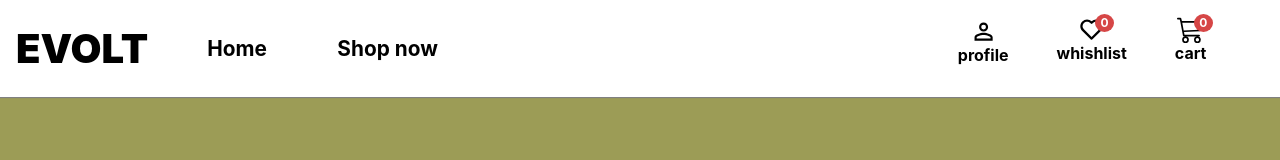
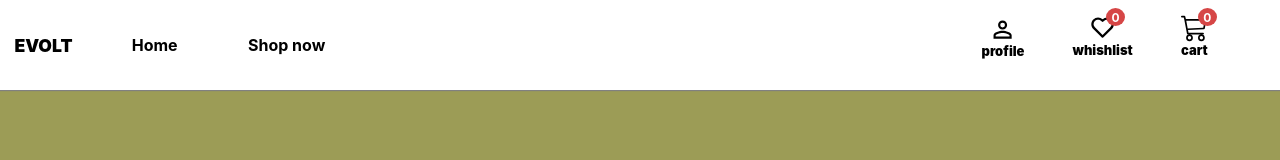
Before and after one commit to svmanjula/TrendsZone, a React (Create React App) app: page / in a window 1280 px wide. Shown: the top 160 px of the page. Built offline with nearby package versions, Linux system fonts and the light colour scheme; no server answers.

Commit message:
Revert "updated the header"
This reverts commit b79db86d18e80d349ce2c87dbd688b96151fe988.

```diff
--- a/src/Components/Header/Header.css
+++ b/src/Components/Header/Header.css
@@ -12,7 +12,7 @@
 }
 
 .brand-title {
-  font-size: 2.5rem;
+  font-size: 1.2rem;
   font-weight: bolder;
 }
 .nav-profile{
@@ -23,22 +23,20 @@
   padding-right: 5rem;
   gap: 3rem;
   align-items: center;
-  margin: 0.3rem;
+  margin: 0.2rem;
 }
 .nav-icons {
   font-size: 1.7rem;
 }
 
 .icon-type {
-  font-size: medium;
+  font-size: small;
   margin: 0;
 }
 .nav-element {
   display: flex;
   flex-direction: column;
   align-items: center;
-  font-size: 1.3rem;
-
 }
 .search-element {
   width: 30rem;
@@ -113,14 +111,13 @@
   padding: 0.7rem;
   border-radius: 8rem;
   text-align: center;
-  font-size: 1.3rem;
 }
 
 .nav-link:hover{
   border: 0.1px solid grey;
 background-color : rgb(148, 144, 144);
 }
-.badge{
+.nav-element> div{
 border-radius: 50%;
 width: 1rem;
 padding: 0.1rem;
@@ -131,7 +128,6 @@ color: white;
 position: relative;
 bottom:3.1rem;
 left: 0.8rem;
-
 
 }
 @media (max-width: 700px) {
--- a/src/Components/Header/Header.js
+++ b/src/Components/Header/Header.js
@@ -84,18 +84,18 @@ const Header = () => {
 
           <Link to="/login" className=" linkStyle nav-element media-query nav-profile">
           <MdPersonOutline className="nav-icons " />
-          <div className="icon-type">profile</div>
+          <p className="icon-type">profile</p>
           </Link>
 
         <Link to="/wishlist"className="nav-element linkStyle ">
           <BiHeart className="nav-icons " />
-          <div className="icon-type ">whishlist</div>
-          <div className="badge" >{wishlist.length} </div>
+          <p className="icon-type ">whishlist</p>
+          <div>{wishlist.length} </div>
         </Link>
         <Link to="/checkout" className="nav-element linkStyle">
           <BsCart3 className="nav-icons" />
-          <div className="icon-type">cart</div>
-          <div className="badge">{cart.length}</div>
+          <p className="icon-type">cart</p>
+          <div>{cart.length}</div>
         </Link>
       </div>
     </div>
--- a/src/Pages/Homepage.css
+++ b/src/Pages/Homepage.css
@@ -65,11 +65,11 @@ font-size: large;
 }
 
 
-/* .brand-title {
+.brand-title {
   font-size: 1.1rem;
   font-weight: bolder;
   text-align: center;
-} */
+}
 
 .brands {
   display: flex;
```
Also changed, not shown: 2 other files (tests, documents, lock files or other folders).
